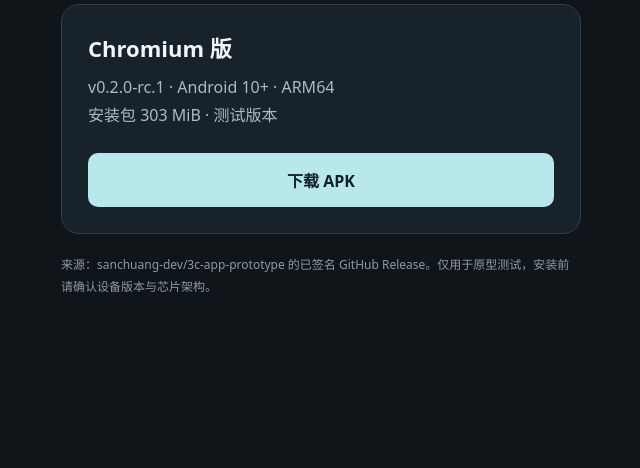
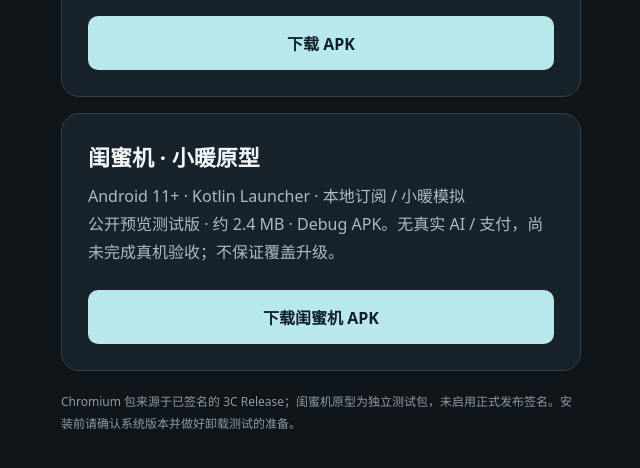
Before and after one commit to sanchuang-dev/proto-infra, a plain HTML site: page downloads/index.html in a window 1280 px wide. Shown: the part 304-772 px from the top of the page, without its empty margins (319-959 px from the left). Drawn offline with Linux system fonts and the light colour scheme.

Commit message:
feat(download): stage isolated preview Jianqu APK on prod baseline

```diff
--- a/downloads/index.html
+++ b/downloads/index.html
@@ -29,7 +29,12 @@
       <p>v0.2.0-rc.1 · Android 10+ · ARM64<br>安装包 303 MiB · 测试版本</p>
       <a class="download" href="./3c.apk" download="3C-Prototype-Chromium-v0.2.0-rc.1.apk">下载 APK</a>
     </article>
-    <footer>来源：sanchuang-dev/3c-app-prototype 的已签名 GitHub Release。仅用于原型测试，安装前请确认设备版本与芯片架构。</footer>
+    <article style="margin-top:16px">
+      <h2>闺蜜机 · 小暖原型</h2>
+      <p>Android 11+ · Kotlin Launcher · 本地订阅 / 小暖模拟<br>公开预览测试版 · 约 2.4 MB · Debug APK。无真实 AI / 支付，尚未完成真机验收；不保证覆盖升级。</p>
+      <a class="download" href="./jianqu.apk" download="Jianqu-Companion-Demo.apk">下载闺蜜机 APK</a>
+    </article>
+    <footer>Chromium 包来源于已签名的 3C Release；闺蜜机原型为独立测试包，未启用正式发布签名。安装前请确认系统版本并做好卸载测试的准备。</footer>
   </main>
 </body>
 </html>
```
